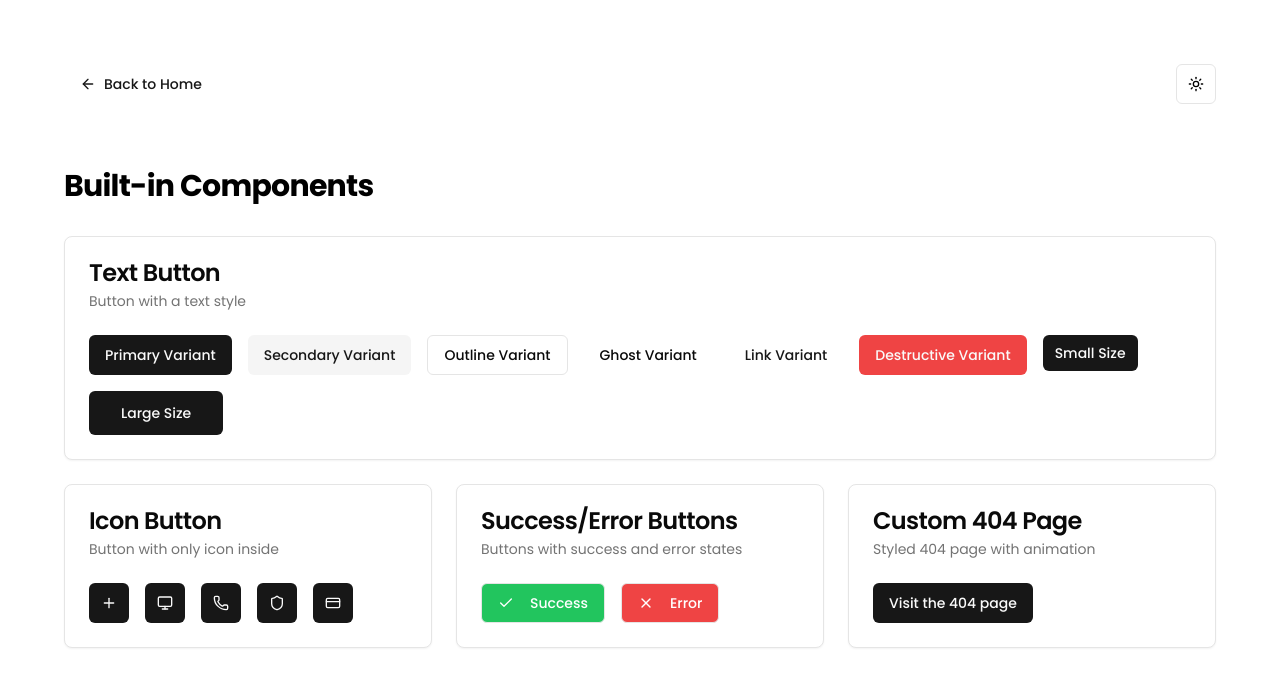
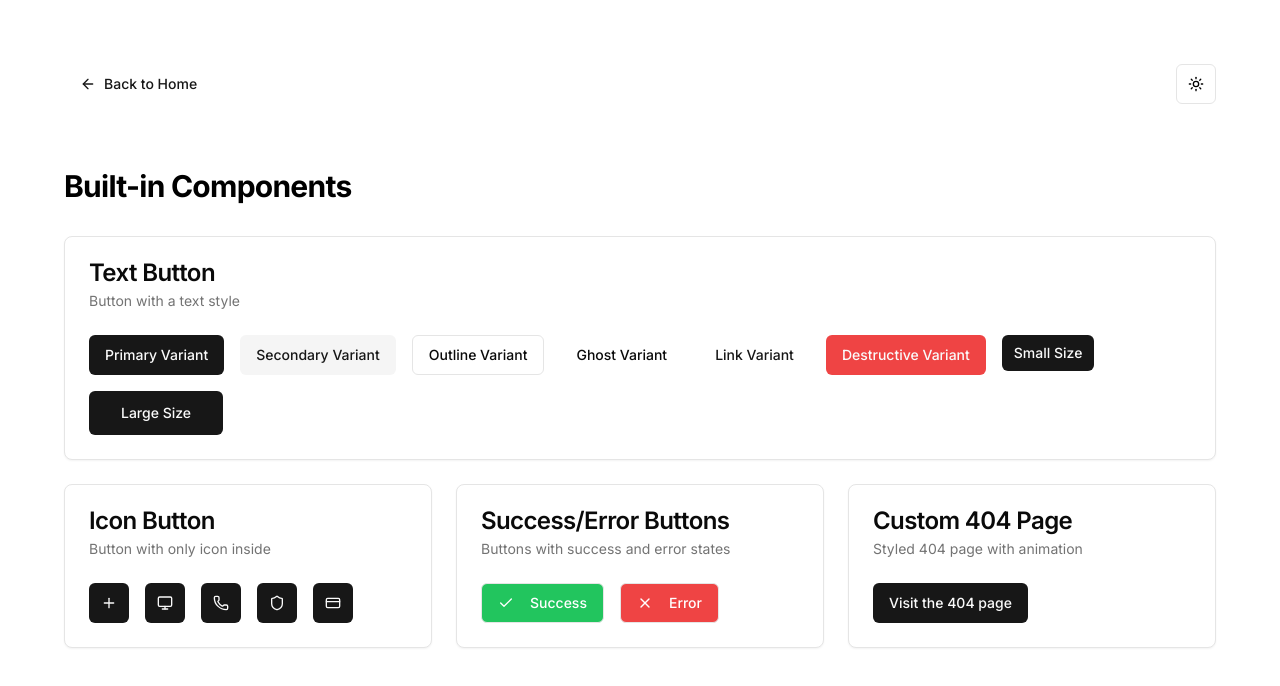
Before and after one commit to andrechandra/next-tailwind-starter, a Next.js app: page /components in a window 1280 px wide. Shown: the top 686 px of the page. Built offline with nearby package versions, Linux system fonts and the light colour scheme.

Commit message:
Added Tab Icon, deploy to Vercel Button, and fonts

```diff
--- a/app/globals.css
+++ b/app/globals.css
@@ -65,6 +65,6 @@
   body {
     background-color: var(--background);
     color: var(--foreground);
-    font-family: var(--font-poppins), sans-serif;
+    font-family: var(--font-inter), sans-serif;
   }
 }
--- a/app/layout.tsx
+++ b/app/layout.tsx
@@ -22,16 +22,8 @@ export const metadata: Metadata = {
   description:
     'A starter template with Next.js, Tailwind CSS, TypeScript, and shadcn/ui',
   icons: {
-    icon: [
-      {
-        media: '(prefers-color-scheme: light)',
-        url: '@/public/vercel.svg',
-      },
-      {
-        media: '(prefers-color-scheme: dark)',
-        url: '@/public/vercel.svg',
-      },
-    ],
+    icon: [{ url: '/images/logo.svg', type: 'image/svg+xml' }],
+    shortcut: '/images/logo.svg',
   },
 }
 
--- a/app/page.tsx
+++ b/app/page.tsx
@@ -33,6 +33,29 @@ export default function Home() {
               </a>
             </Button>
           </div>
+          <div className="mt-4">
+            <Button
+              asChild
+              variant="outline"
+              className="flex items-center gap-2"
+            >
+              <Link
+                href="https://vercel.com/new/clone?repository-url=https://github.com/andrechandra/next-tailwind-starter"
+                target="_blank"
+                rel="noopener noreferrer"
+              >
+                {/* eslint-disable-next-line @next/next/no-img-element */}
+                <img
+                  src="/vercel.svg"
+                  alt="Vercel Logo"
+                  width={20}
+                  height={20}
+                  className="w-4 h-4 invert dark:invert-0"
+                />
+                Deploy to Vercel
+              </Link>
+            </Button>
+          </div>
         </div>
       </div>
 
--- a/components/ui/button.tsx
+++ b/components/ui/button.tsx
@@ -20,9 +20,9 @@ const buttonVariants = cva(
         link: 'text-primary underline-offset-4 hover:underline',
         // Custom Button Variants
         link_left:
-          'text-primary relative w-fit after:absolute after:w-full after:scale-x-0 after:h-0.5 after:bottom-0 after:left-0 after:origin-left after:bg-black dark:after:bg-white after:transition-transform after:duration-300 hover:after:scale-x-100 hover:after:origin-right',
+          'text-primary relative w-fit after:absolute after:w-full after:scale-x-0 after:h-[0.05rem] after:bottom-0 after:left-0 after:origin-left after:bg-black dark:after:bg-white after:transition-transform after:duration-300 hover:after:scale-x-100 hover:after:origin-right',
         link_right:
-          'text-primary relative w-fit after:absolute after:w-full after:scale-x-0 after:h-0.5 after:bottom-0 after:left-0 after:origin-right after:bg-black dark:after:bg-white after:transition-transform after:duration-300 hover:after:scale-x-100 hover:after:origin-left',
+          'text-primary relative w-fit after:absolute after:w-full after:scale-x-0 after:h-[0.05rem] after:bottom-0 after:left-0 after:origin-right after:bg-black dark:after:bg-white after:transition-transform after:duration-300 hover:after:scale-x-100 hover:after:origin-left',
       },
       size: {
         default: 'h-10 px-4 py-2',
--- a/next.config.ts
+++ b/next.config.ts
@@ -1,7 +1,8 @@
-import type { NextConfig } from 'next'
-
-const nextConfig: NextConfig = {
-  /* config options here */
+/** @type {import('next').NextConfig} */
+const nextConfig = {
+  images: {
+    domains: ['vercel.com'],
+  },
 }
 
-export default nextConfig
+module.exports = nextConfig
--- a/tailwind.config.ts
+++ b/tailwind.config.ts
@@ -1,4 +1,5 @@
 import type { Config } from 'tailwindcss'
+import tailwindcssAnimate from 'tailwindcss-animate'
 
 export default {
   darkMode: ['class'],
@@ -50,8 +51,10 @@ export default {
       },
       fontFamily: {
         poppins: ['var(--font-poppins)'],
+        inter: ['var(--font-inter)'],
+        merriweather: ['var(--font-merriweather)'],
       },
     },
   },
-  plugins: [require('tailwindcss-animate')],
+  plugins: [tailwindcssAnimate],
 } satisfies Config
```
Also changed, not shown: public/logo/logo.svg (added), 1 other file (tests, documents, lock files or other folders).
